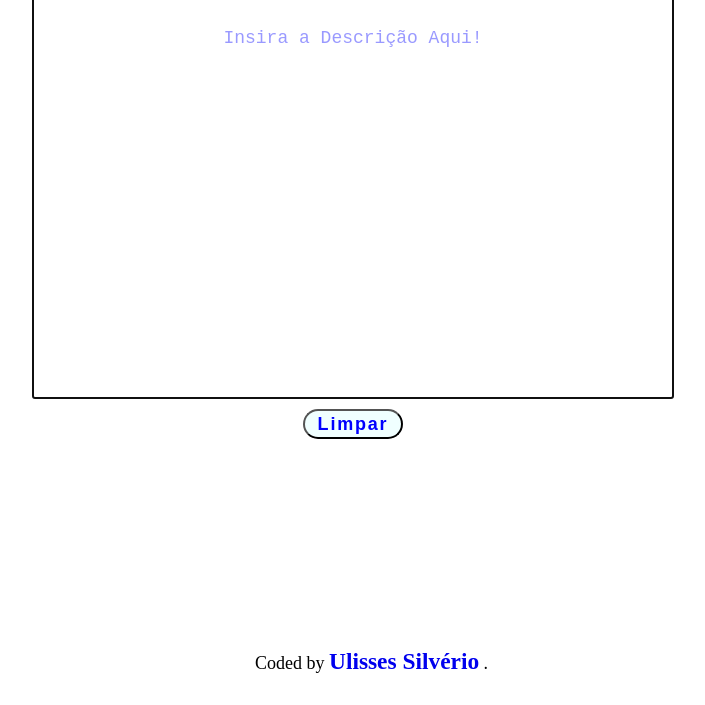
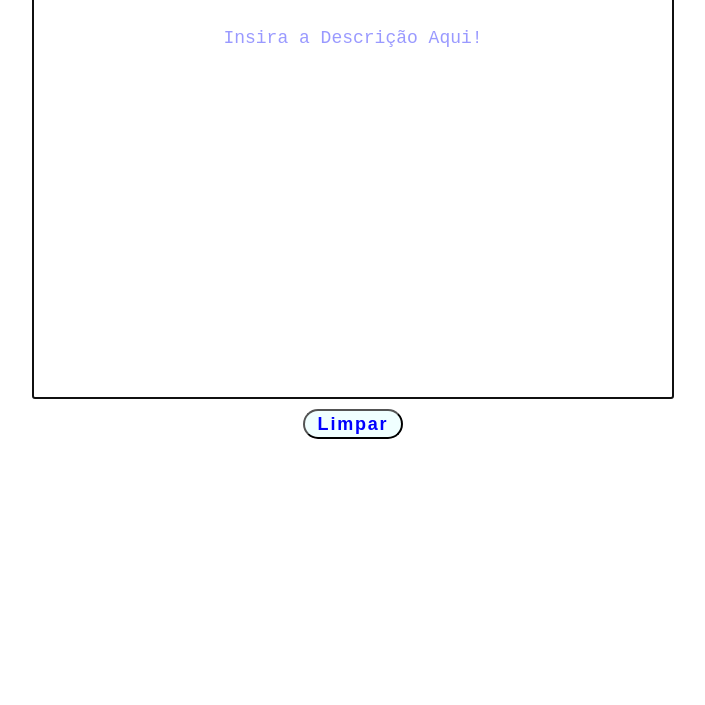
Before and after one commit to Odisseu93/validacao-descricao-produtos, a plain HTML site: page index.html in a window 1280 px wide. Shown: the part 95-800 px from the top of the page, without its empty margins (287-992 px from the left). Drawn offline with Linux system fonts and the light colour scheme.

Commit message:
desativando o footer temporariamente

```diff
--- a/index.html
+++ b/index.html
@@ -1,5 +1,6 @@
 <!DOCTYPE html>
 <html lang="pt-br">
+
 <head>
     <meta charset="UTF-8">
     <meta http-equiv="X-UA-Compatible" content="IE=edge">
@@ -8,22 +9,26 @@
     <title>Validação Descrição - Produto</title>
 
 </head>
+
 <body>
     <main class="main">
         <form action="" class="form">
             <h1 class="form__title">Validação de Descrição</h1>
             <style>
             </style>
-            <textarea name="descricao" cols="50" rows="20" class="descricao" autofocus placeholder="Insira a Descrição Aqui!"></textarea>
-            <button type="button" name="btnLimpar" class="btn-limpar" >Limpar</button>
+            <textarea name="descricao" cols="50" rows="20" class="descricao" autofocus
+                placeholder="Insira a Descrição Aqui!"></textarea>
+            <button type="button" name="btnLimpar" class="btn-limpar">Limpar</button>
         </form>
-        <textarea class="fedback-descricao" cols="50" rows="20" >
+        <textarea class="fedback-descricao" cols="50" rows="20">
 
         </textarea>
     </main>
-    <footer> Coded by <a href="https://github.com/odisseu93" target="_blank">Ulisses Silvério</a> .
-    </footer>
-<script src="./js/main.js"></script>
-<script src="./js/termos-poibidos.js"></script>
+    <!-- <footer> Coded by
+        <a href="https://github.com/odisseu93" target="_blank">Ulisses Silvério</a> .
+    </footer> -->
+    <script src="./js/main.js"></script>
+    <script src="./js/termos-poibidos.js"></script>
 </body>
+
 </html>
--- a/style.css
+++ b/style.css
@@ -121,7 +121,7 @@ body {
     font-weight: bold;
 }
 
-footer {
+/* footer {
     position: absolute;
     text-align: center;
     bottom: 0;
@@ -143,4 +143,4 @@ footer a {
 
 footer a:hover {
     font-size: 1.5em;
-}
+} */
```
